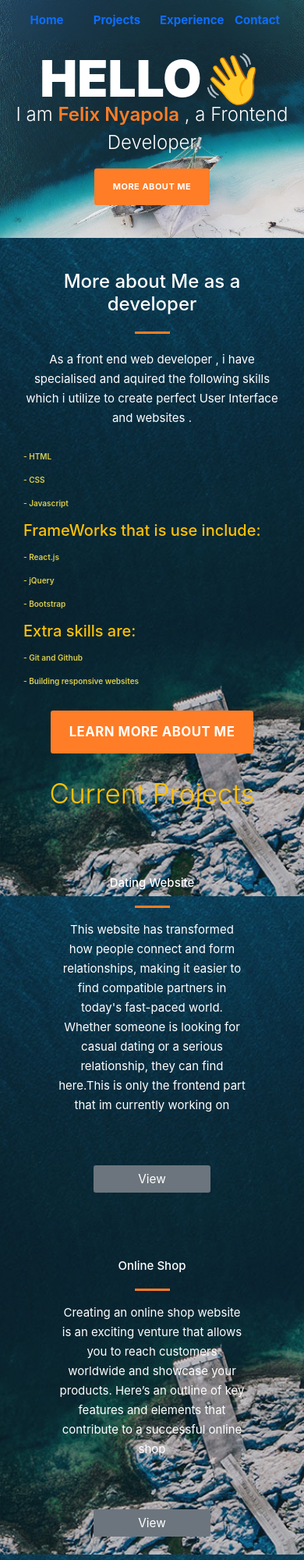
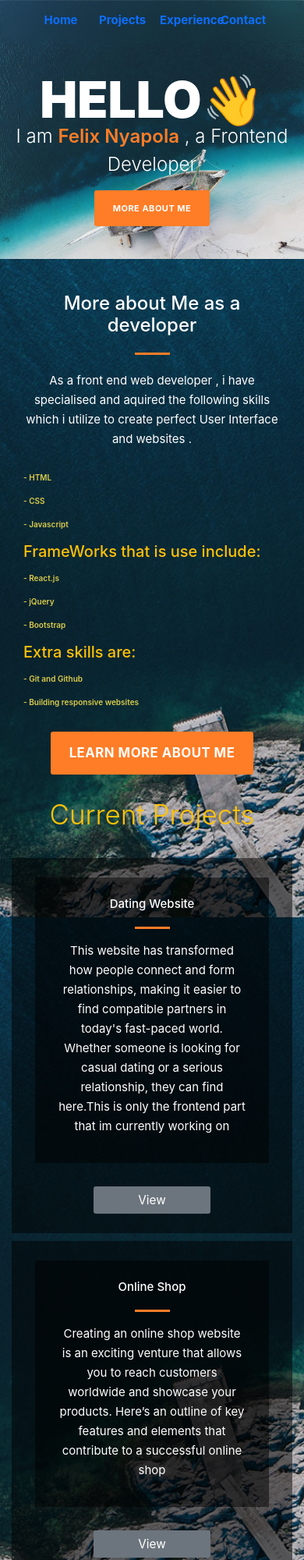
Before and after one commit to nyapo1/My-Portfolio, a website with bundled scripts: page templatemo_526_vanilla/index.html in a window 390 px wide. Shown: the top 2000 px of the page at 78% size. Built offline with nearby package versions, Linux system fonts and the light colour scheme.

Commit message:
NavBar Responsiveness

```diff
--- a/templatemo_526_vanilla/css/templatemo-main.css
+++ b/templatemo_526_vanilla/css/templatemo-main.css
@@ -72,6 +72,10 @@ a:hover { color: #FF0; }
   background: transparent;
   border: 2px solid #fff;
   border-radius: 10px;
+}
+
+.first-content{
+  padding-top: 8rem;
 }
 .nav>li {
   position: relative;
@@ -243,7 +247,7 @@ h4, .h4 {
 }
 
 .li-item{
-  width: 15%;
+  width: 20%;
   font-size: 1.5rem;
   font-weight: bold;
 
--- a/templatemo_526_vanilla/index.html
+++ b/templatemo_526_vanilla/index.html
@@ -29,18 +29,16 @@
 
 <body>
 
-    <div class="container ">
 
-    </div>
 
     <div class="parallax-content baner-content" id="home">
         <div class="container">
-            <header class="d-flex justify-content-center  py-3 transparent-header bg-transparent">
+            <header class="d-flex justify-content-center  py-3 pb-3 transparent-header bg-transparent fixed-top">
                 <ul class="nav nav-pills bg-transparent w-100 justify-content-center">
-                    <li class="nav-item li-item w-25 "><a href="#" class="nav-link" >Home</a></li>
-                    <li class="nav-item li-item w-25 "><a href="#services" class="nav-link">Projects</a></li>
-                    <li class="nav-item li-item w-25 "><a href="#our-story" class="nav-link">Experience</a></li>
-                    <li class="nav-item li-item w-25 "><a href="#contact" class="nav-link">Contact</a></li>
+                    <li class="nav-item li-item "><a href="#" class="nav-link" >Home</a></li>
+                    <li class="nav-item li-item "><a href="#services" class="nav-link">Projects</a></li>
+                    <li class="nav-item li-item "><a href="#our-story" class="nav-link">Experience</a></li>
+                    <li class="nav-item li-item "><a href="#contact" class="nav-link">Contact</a></li>
                 </ul>
             </header>
             <div class="first-content">
@@ -83,10 +81,10 @@
                 </div>
                 <div class="col-md-8">
                     <h2 class="text-center text-white display-4 mb-5 text-warning">Current Projects </h2>
-                    <div class="row justify-content-center align-item bg-transparents-center ">
+                    <div class="row justify-content-center align-items-center ">
 
-                        <div class="service-item bg-transparent mb-0 col-xl-6 text-decoration-none m-2 ">
-                            <div class="service-item bg-transparent">
+                        <div class="service-item  mb-0 col-xl-6 text-decoration-none m-2 ">
+                            <div class="service-item ">
                                 <h4>
                                     Dating Website
                                 </h4>
@@ -96,8 +94,8 @@
                             <a  href="https://desi-call-girls-6hcl.vercel.app" target="_blank" ><Button class="btn btn-secondary btn-xl py-2 px-3 fs-3">View</Button></a>
                         </div>
 
-                        <div  class="service-item bg-transparent mb-0 col-xl-5 text-decoration-none m-2">
-                            <div class="service-item bg-transparent">
+                        <div  class="service-item mb-0 col-xl-5 text-decoration-none m-2">
+                            <div class="service-item ">
                                 <h4>
                                     Online Shop
                                 </h4>
@@ -116,8 +114,8 @@
 
                 <div class="row justify-content-center mb-3">
 
-                        <div class="service-item bg-transparent mb-0 col-lg-5 col-md-12 text-decoration-none m-2">
-                            <div class="service-item bg-transparent">
+                        <div class="service-item  mb-0 col-lg-5 col-md-12 text-decoration-none m-2">
+                            <div class="service-item ">
                                 <h4>
                                         Website  Development Explained
                                 </h4>
@@ -132,8 +130,8 @@
                         </div>
 
 
-                        <div class="service-item bg-transparent mb-0 col-lg-5    col-md-12 text-decoration-none m-2">
-                            <div class="service-item bg-transparent">
+                        <div class="service-item  mb-0 col-lg-5    col-md-12 text-decoration-none m-2">
+                            <div class="service-item ">
 
                                 <h4>
                                     Net Ninja book review
@@ -194,7 +192,7 @@
     <div class="parallax-content contact-content" id="contact-us">
         <div class="container">
             <div class="row d-flex">
-                <div class="col-md-6 align-item bg-transparents-center justify-content-center">
+                <div class="col-md-6 align-items-center justify-content-center">
                     <h2 class="text-warning text-center display-3">Contact Me</h2>
                     <div class="contact-form">
 
```
